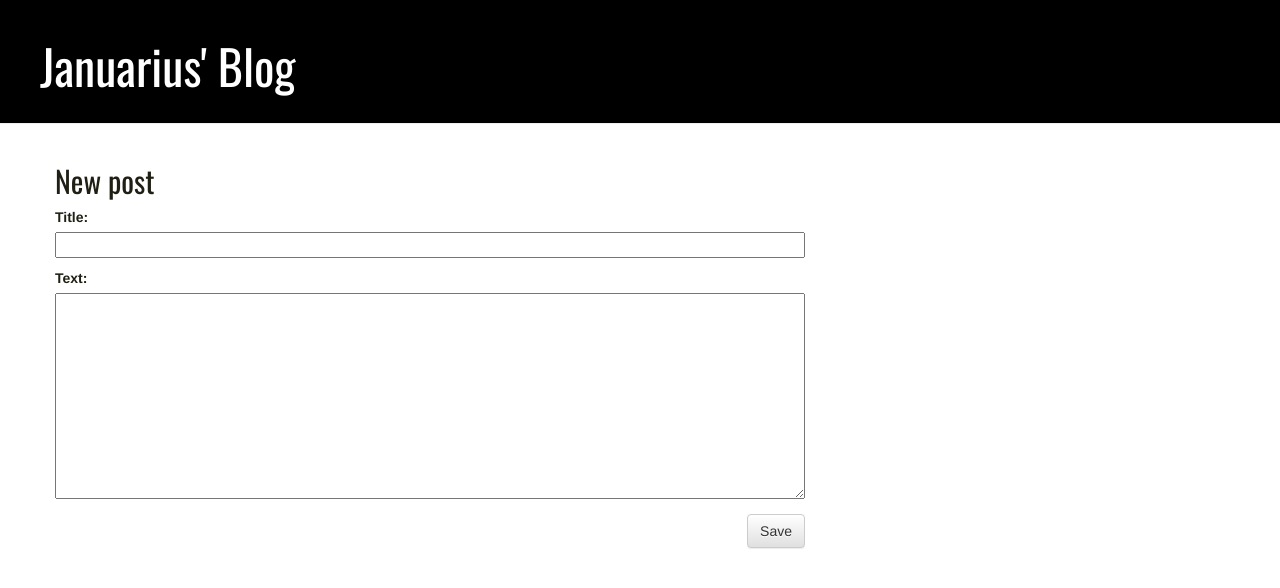
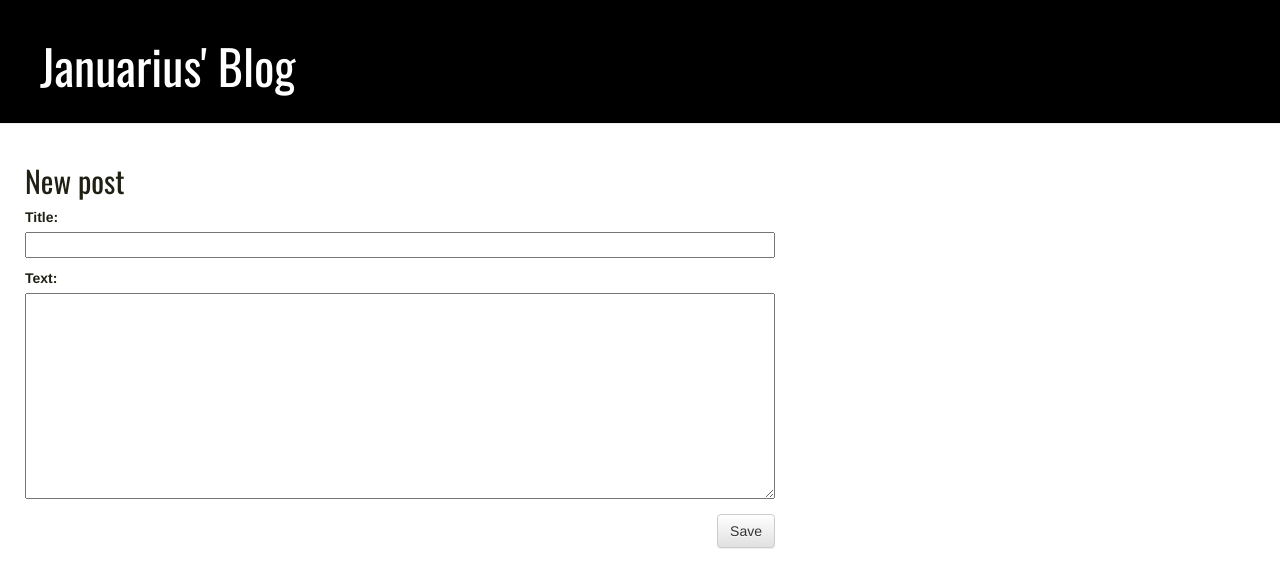
Before and after one commit to cjaynjoku/my-first-blog, a Django app: page /post/new/ in a window 1280 px wide. Shown: the top 588 px of the page. Run offline with Django 3.2, Linux system fonts and the light colour scheme; some libraries are stand-ins or nearby versions.

Commit message:
Update blog.css

```diff
--- a/blog/static/css/blog.css
+++ b/blog/static/css/blog.css
@@ -21,7 +21,7 @@ color: #1f1f14;
 }
 
 .content {
-    margin-left: 40px;
+    margin-left: 10px;
 }
 
 h1, h2, h3, h4 {
```
